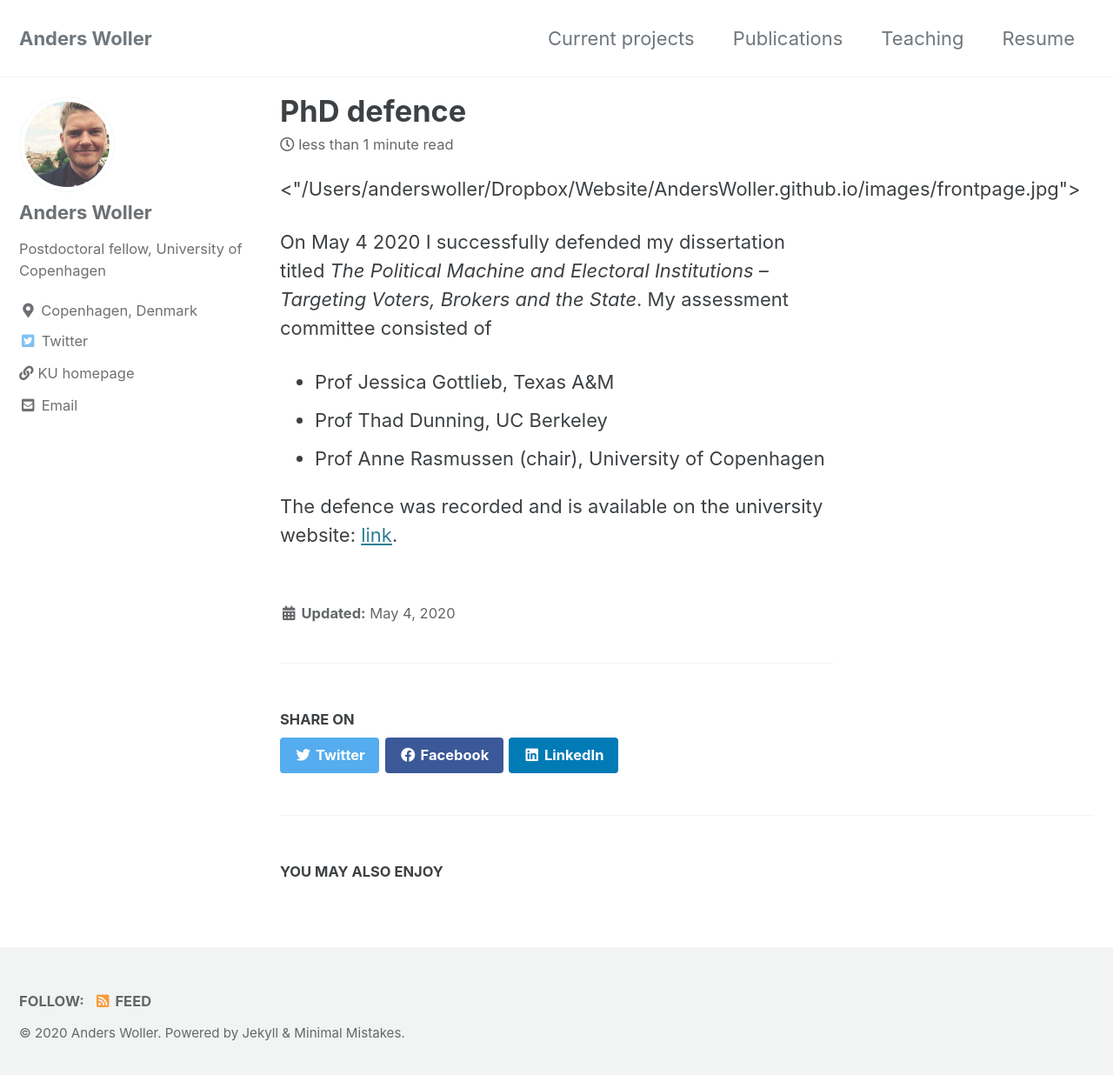
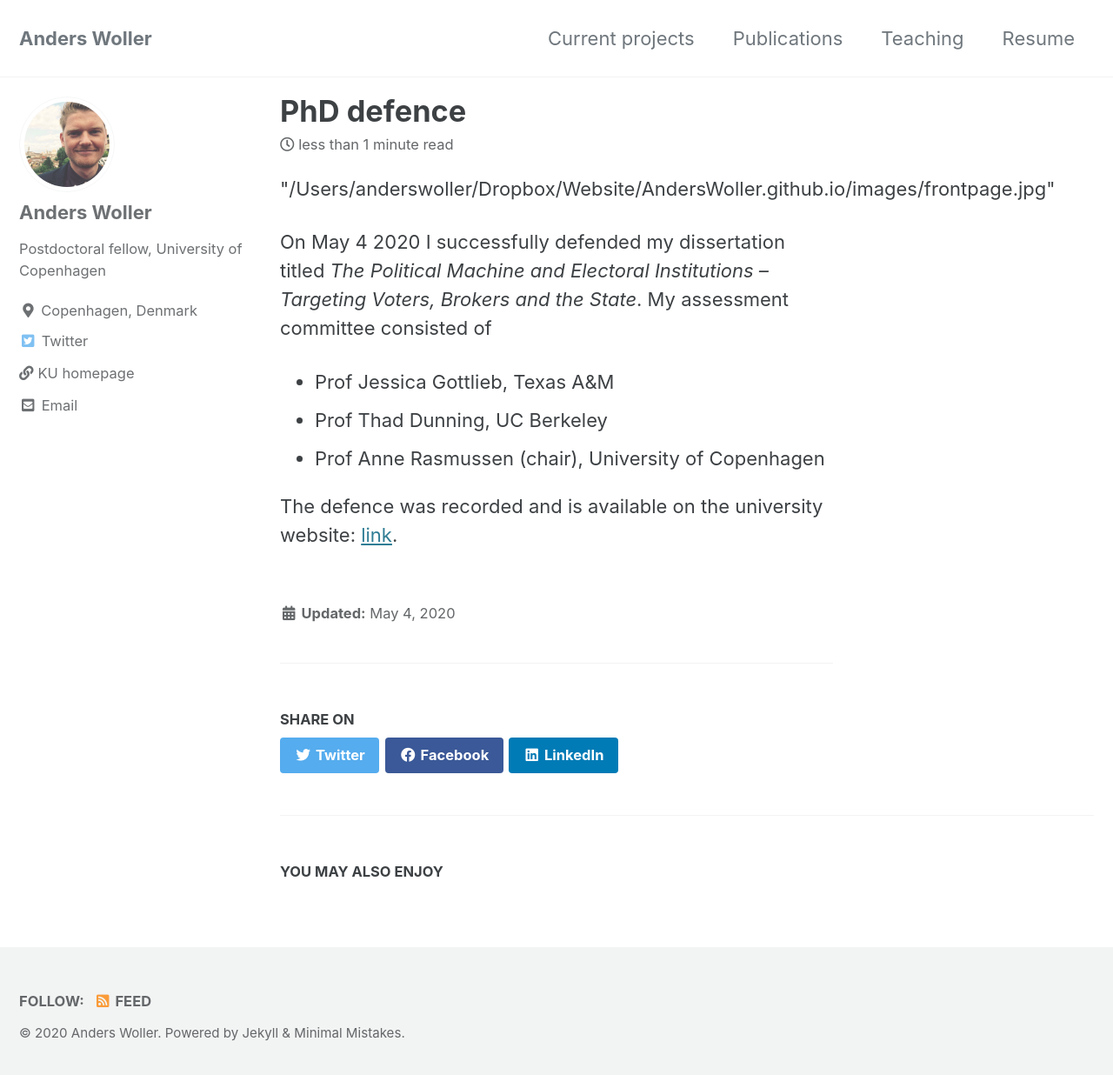
Before and after one commit to AndersWoller/AndersWoller.github.io, a Jekyll site: the page built from _posts/2020-04-04-defense.md, in a window 1280 px wide and 1244 px high. Shown: the top 1236 px of the window at 87% size. Built offline with Jekyll 4.4.1, drawn with Linux system fonts in a browser that asks for light colours; cached includes are drawn as plain includes.

Commit message:
Update 2020-04-04-defense.md

```diff
--- a/_posts/2020-04-04-defense.md
+++ b/_posts/2020-04-04-defense.md
@@ -6,7 +6,7 @@ fontsize: 15px
 
 
 <p align="center">
-<"/Users/anderswoller/Dropbox/Website/AndersWoller.github.io/images/frontpage.jpg">
+"/Users/anderswoller/Dropbox/Website/AndersWoller.github.io/images/frontpage.jpg"
 </p>
 
 
```
